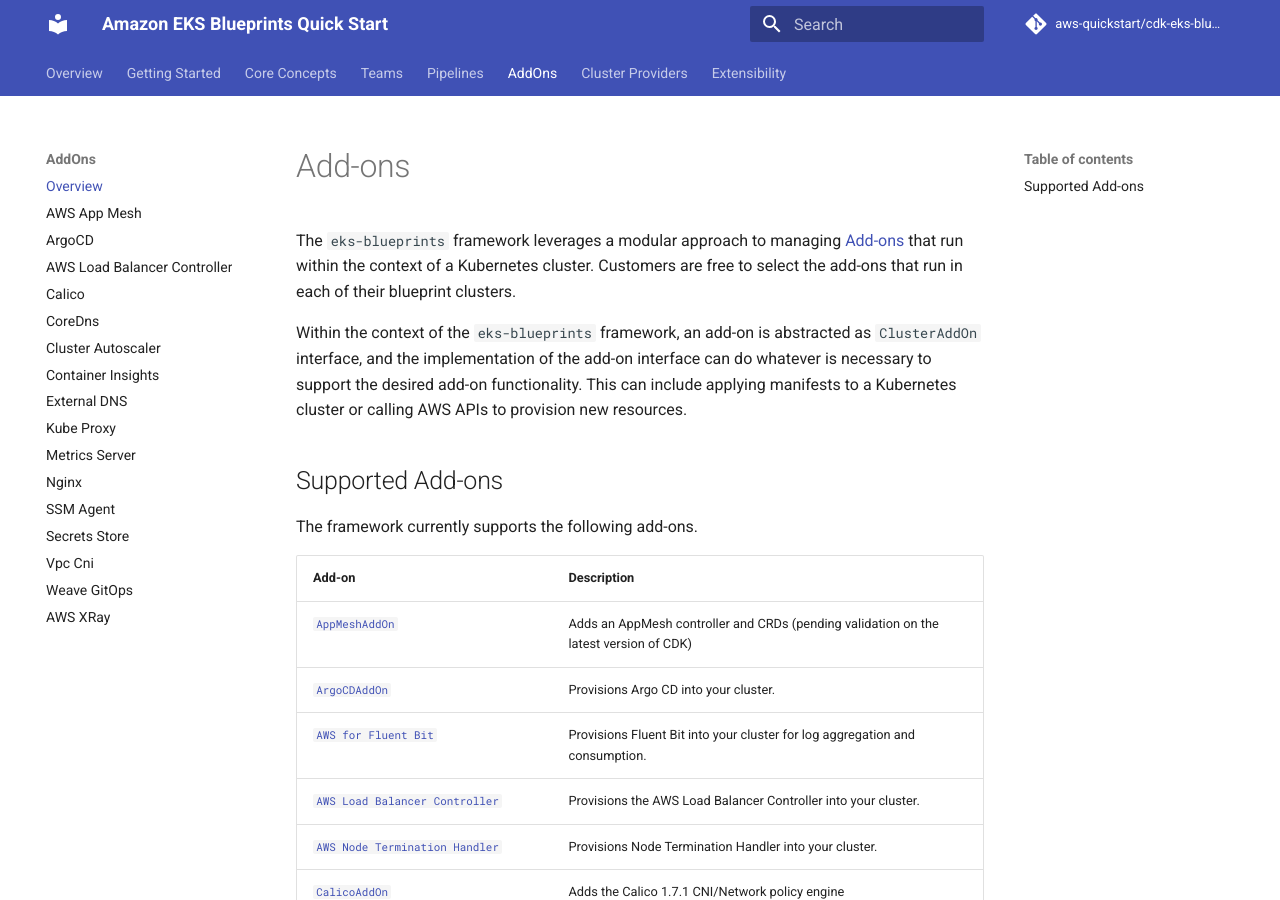
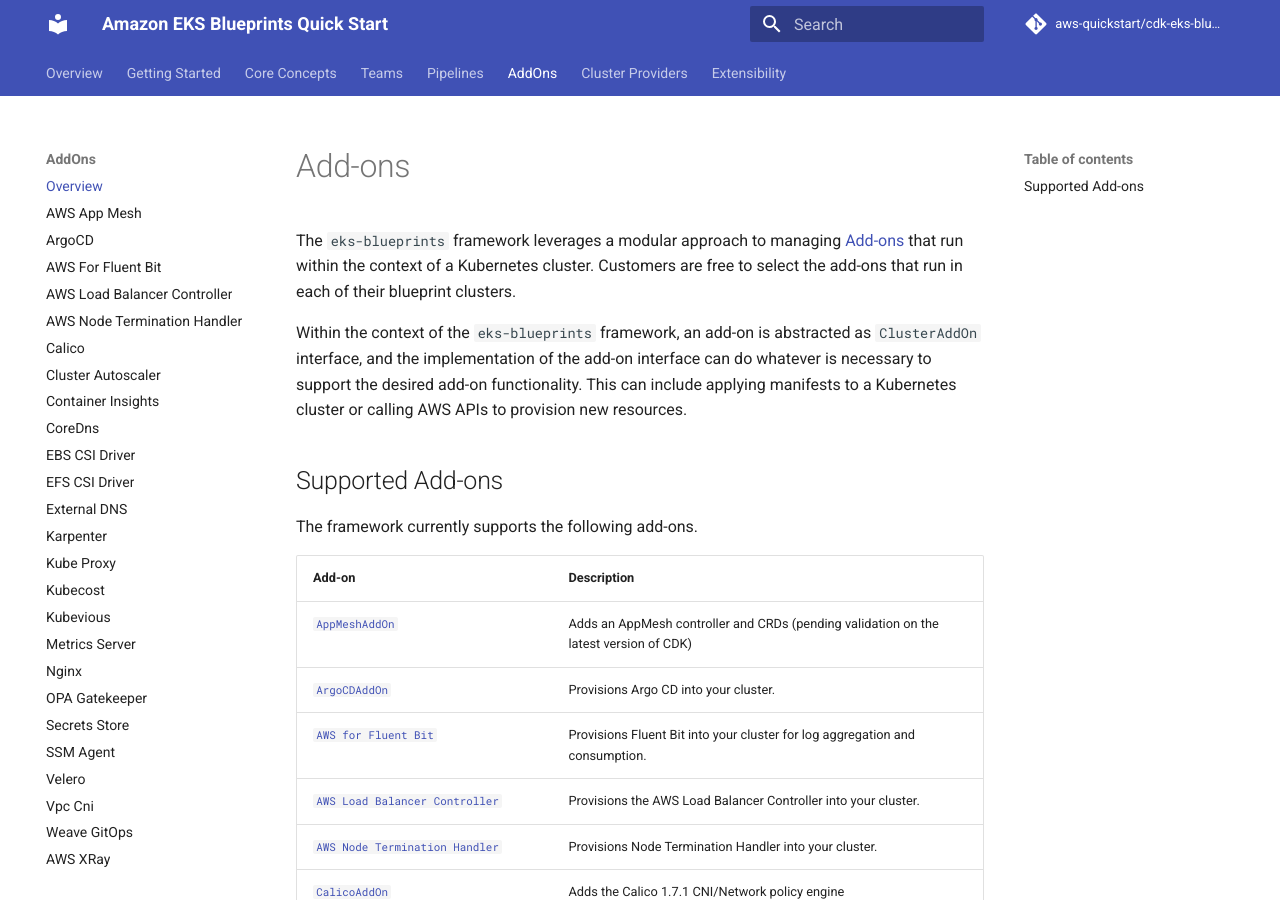
Before and after one commit to aws-quickstart/cdk-eks-blueprints, an MkDocs documentation site: the page built from docs/addons/index.md, in a window 1280 px wide and 900 px high. Built offline with MkDocs 1.6.1 and Material for MkDocs 9.7.7, drawn with Linux system fonts in a browser that asks for light colours; comment, search, counter and statistics services are not loaded.

Commit message:
added addons docs to nav bar

```diff
--- a/mkdocs.yml
+++ b/mkdocs.yml
@@ -16,17 +16,26 @@
     - Overview: 'addons/index.md'
     - AWS App Mesh: 'addons/app-mesh.md'
     - ArgoCD: 'addons/argo-cd.md'
+    - AWS For Fluent Bit: 'addons/aws-for-fluent-bit.md'
     - AWS Load Balancer Controller: 'addons/aws-load-balancer-controller.md'
+    - AWS Node Termination Handler: 'addons/aws-node-termination-handler.md'
     - Calico: 'addons/calico.md'
-    - CoreDns: 'addons/coredns.md'
     - Cluster Autoscaler: 'addons/cluster-autoscaler.md'
     - Container Insights: 'addons/container-insights.md'
+    - CoreDns: 'addons/coredns.md'
+    - EBS CSI Driver: 'addons/ebs-csi-driver.md'
+    - EFS CSI Driver: 'addons/efs-csi-driver.md'
     - External DNS: 'addons/external-dns.md'
+    - Karpenter: 'addons/karpenter.md'
     - Kube Proxy: 'addons/kube-proxy.md'
+    - Kubecost: 'addons/kubecost.md'
+    - Kubevious: 'addons/kubevious.md'
     - Metrics Server: 'addons/metrics-server.md'
     - Nginx: 'addons/nginx.md'
+    - OPA Gatekeeper: 'addons/opa-gatekeeper.md'
+    - Secrets Store: 'addons/secrets-store.md'
     - SSM Agent: 'addons/ssm-agent.md'
-    - Secrets Store: 'addons/secrets-store.md'
+    - Velero: 'addons/velero.md'
     - Vpc Cni: 'addons/vpc-cni.md'
     - Weave GitOps: 'https://github.com/weaveworks/weave-gitops-ssp-addon'
     - AWS XRay: 'addons/xray.md'
```
